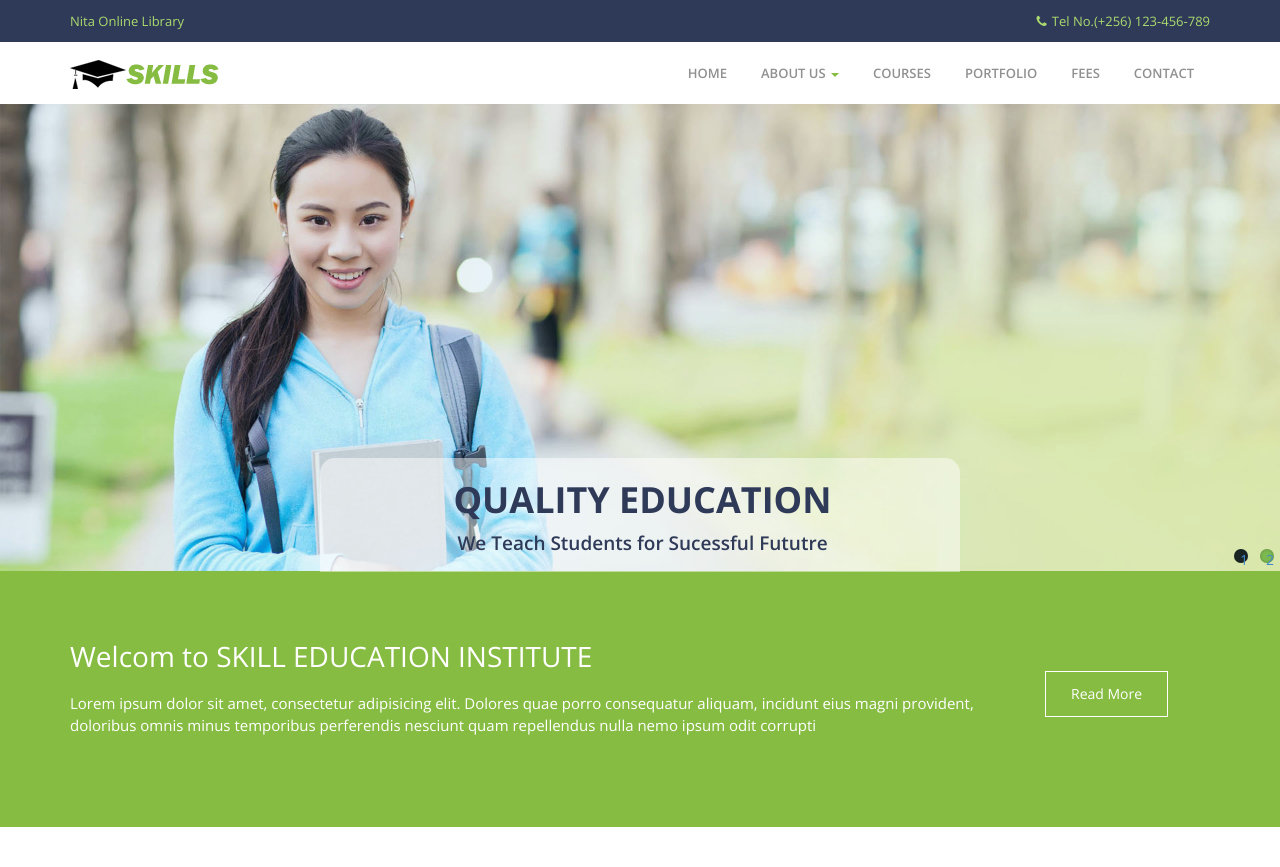
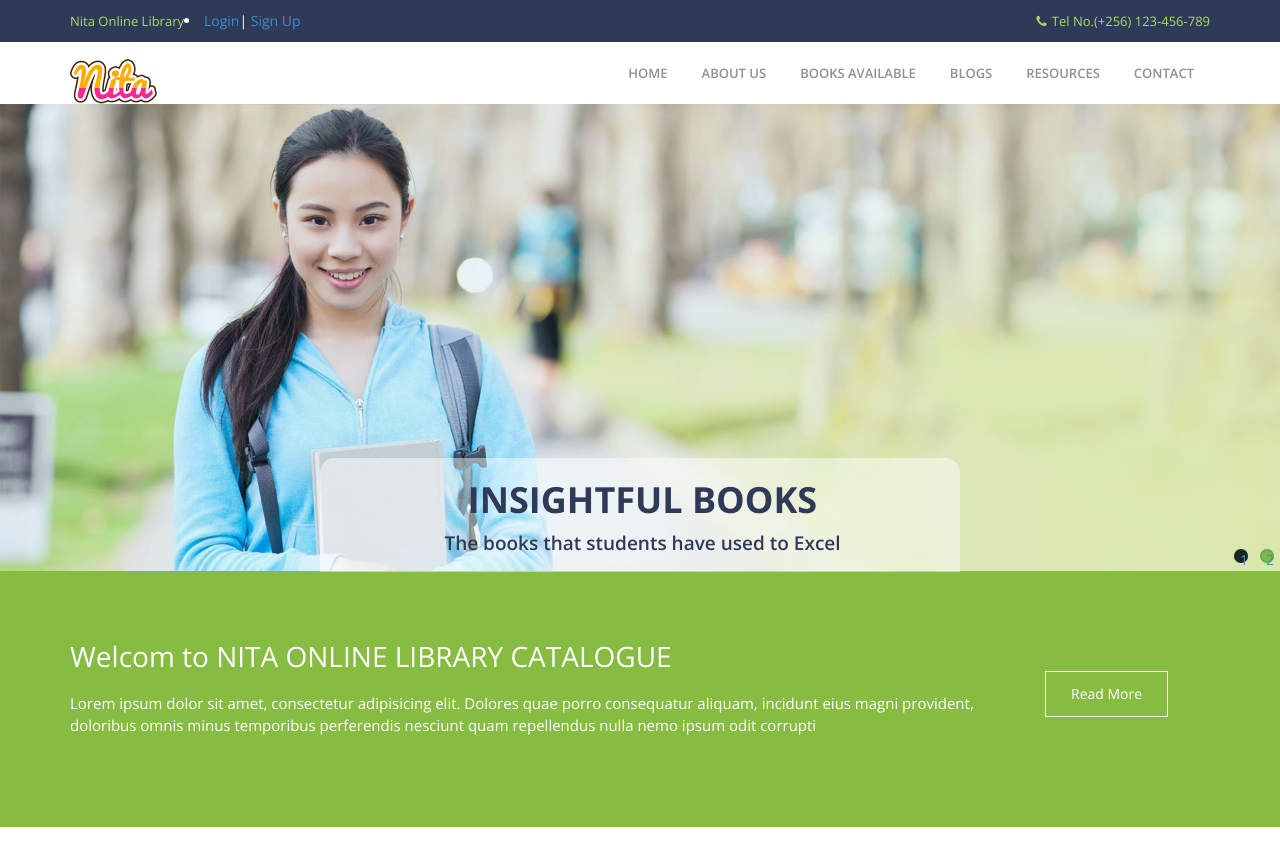
Before and after one commit to Dihfahsih1/library, a Django app: template templates/main-page/index.html in a window 1280 px wide. Shown: the top 867 px of the page. Run offline with Django 4.2, Linux system fonts and the light colour scheme; the template is opened without the code that fills it, so the values that code supplies are empty; some libraries are stand-ins or nearby versions.

```diff
--- a/Profile/models.py
+++ b/Profile/models.py
@@ -19,7 +19,7 @@ class User(AbstractUser):
   telephone = models.CharField(max_length=200, null=True, blank=True)
   address = models.CharField(max_length=200, null=True, blank=True)
   birth_date = models.DateField(blank=True, null=True)
-  course = models.IntegerField(default=0,null=True, blank=True)
+  course = models.CharField(max_length=200,null=True, blank=True)
 
   profile_summary = models.TextField(max_length=2000,blank=True, null=True)
   is_active = models.BooleanField(default=True)
--- a/Profile/urls.py
+++ b/Profile/urls.py
@@ -3,8 +3,6 @@ from django.urls import path, include
 from django.conf import settings
 from django.conf.urls.static import static
 from .views import *
-app_name = "Profile"
-
 urlpatterns = [
   path('student/signup/', student_signup.as_view(), name="student-signup")
 ]
--- a/Profile/views.py
+++ b/Profile/views.py
@@ -19,7 +19,7 @@ from django.db import transaction
 class student_signup(CreateView):
   model = User
   success_message = 'Your Account has been created sucessfully!'
-  success_url = reverse_lazy('Profile:login')
+  success_url = reverse_lazy('login-page')
   template_name = "Student/student_signup.html"
   form_class=StudentSignupForm
 
--- a/lmsApp/views.py
+++ b/lmsApp/views.py
@@ -17,7 +17,7 @@ def context_data(request):
         'system_host' : abs_uri,
         'page_name' : '',
         'page_title' : '',
-        'system_name' : 'Library Management',
+        'system_name' : 'Nita Library Management',
         'topbar' : True,
         'footer' : True,
     }
--- a/templates/main-page--base.html
+++ b/templates/main-page--base.html
@@ -28,6 +28,16 @@
             <div class="col-md-12">
               <p class="pull-left hidden-xs">Nita Online Library</p>
               <p class="pull-right"><i class="fa fa-phone"></i>Tel No.(+256) 123-456-789</p>
+              {% if request.user is authenticated %}
+              <li class="nav-item">
+                <a class="nav-link"  href="{% url 'profile-page' %}"><b>Howdy, {{user.username}}</b></a>
+              </li>
+              {% else %}
+              <li class="nav-item">
+                <a class="nav-link" aria-current="page" href="{% url 'login-page' %}">Login</a>|
+                <a class="nav-link" aria-current="page" href="{% url 'student-signup' %}">Sign Up</a>
+               </li>
+              {% endif %}
             </div>
           </div>
         </div>
@@ -42,24 +52,17 @@
                   <span class="icon-bar"></span>
                   <span class="icon-bar"></span>
               </button>
-              <a class="navbar-brand" href="index.html"><img src="img/logo.png" alt="logo"/></a>
+              <a class="navbar-brand" href="/"><img style="height:100px; margin-top:-20px" src="{% static 'assets/img/logo.png' %}" alt="logo"/></a>
             </div>
             <div class="navbar-collapse collapse ">
               <ul class="nav navbar-nav">
-                <li><a href="index.html">Home</a></li>
-                <li class="dropdown">
-                  <a href="#" data-toggle="dropdown" class="dropdown-toggle">About Us <b class="caret"></b></a>
-                  <ul class="dropdown-menu">
-                    <li><a href="about.html">Our Institute</a></li>
-                    <li><a href="#">Our Team</a></li>
-                    <li><a href="#">News</a></li>
-                    <li><a href="#">Investors</a></li>
-                  </ul>
-                </li>
-                <li><a href="courses.html">Courses</a></li>
-                <li><a href="portfolio.html">Portfolio</a></li>
-                <li><a href="pricing.html">Fees</a></li>
-                <li><a href="contact.html">Contact</a></li>
+                <li><a href="/">Home</a></li>
+                <li><a href="#">About Us </a></li>
+                <li><a href="#">Books Available</a></li>
+                <li><a href="#">Blogs</a></li>
+                <li><a href="#">Resources</a></li>
+                <li><a href="#">Contact</a></li>
+                {% if request.user.is_superuser %}  <li><a href="{% url 'home-page' %}" target="blank">Dashboard</a></li>{% endif %}
               </ul>
             </div>
           </div>
@@ -79,12 +82,12 @@
               <div class="widget">
                 <h5 class="widgetheading">Our Contact</h5>
                 <address>
-                <strong>Medico company Inc</strong><br>
-                JC Main Road, Near Silnile tower<br>
-                Pin-21542 NewYork US.</address>
+                <strong>Nita Studies Inc</strong><br>
+                JC Main Road, Nita tower<br>
+                Kampala Uganda.</address>
                 <p>
-                  <i class="icon-phone"></i> (123) 456-789 - 1255-12584 <br>
-                  <i class="icon-envelope-alt"></i> email@domainname.com
+                  <i class="icon-phone"></i> (256) 751 234 567 <br>
+                  <i class="icon-envelope-alt"></i> support@nita.com
                 </p>
               </div>
             </div>
@@ -92,10 +95,10 @@
               <div class="widget">
                 <h5 class="widgetheading">Quick Links</h5>
                 <ul class="link-list">
-                  <li><a href="#">Latest Events</a></li>
-                  <li><a href="#">Terms and conditions</a></li>
-                  <li><a href="#">Privacy policy</a></li>
-                  <li><a href="#">Career</a></li>
+                  <li><a href="#">Books</a></li>
+                  <li><a href="#">Resources</a></li>
+                  <li><a href="#">Blog</a></li>
+                  <li><a href="#">About us</a></li>
                   <li><a href="#">Contact us</a></li>
                 </ul>
               </div>
@@ -128,7 +131,7 @@
               <div class="col-lg-6">
                 <div class="copyright">
                   <p>
-                    <span>&copy; Name 2016 All right reserved. </span> <a href="https://webthemez.com/tag/free" target="_blank">Free Templates</a> by WebThemez
+                    <span>&copy;2022 Website Developed By. </span> <a href="https://dihfahsih1.github.io/profile/" target="_blank">MUGOYA DIHFAHSIH</a>
                   </p>
                 </div>
               </div>
@@ -145,6 +148,10 @@
           </div>
         </div>
       </footer>
+      <footer class="bg-light text-lg-start">
+
+
+    </footer>
     </div>
     <a href="#" class="scrollup"><i class="fa fa-angle-up active"></i></a>
 
--- a/templates/main-page/about.html
+++ b/templates/main-page/about.html
@@ -12,11 +12,6 @@
 <link href="css/jcarousel.css" rel="stylesheet" />
 <link href="css/flexslider.css" rel="stylesheet" />
 <link href="css/style.css" rel="stylesheet" />
-
-<!-- HTML5 shim, for IE6-8 support of HTML5 elements -->
-<!--[if lt IE 9]>
-      <script src="http://html5shim.googlecode.com/svn/trunk/html5.js"></script>
-    <![endif]-->
 
 </head>
 <body>
--- a/templates/main-page/index.html
+++ b/templates/main-page/index.html
@@ -9,15 +9,15 @@
 					<li>
 						<img src="{% static 'assets/img/slides/1.jpg' %}" alt="" />
 						<div class="flex-caption">
-								<h3>Quality Education</h3>
-								<p>We Teach Students for Sucessful Fututre</p>
+								<h3>Insightful Books</h3>
+								<p>The books that students have used to Excel</p>
 
 						</div>
 					</li>
 					<li>
 						<img src="{% static 'assets/img/slides/2.jpg' %}" alt="" />
 						<div class="flex-caption">
-								<h3>Learn to be Sucessful</h3>
+								<h3>Read to be Sucessful</h3>
 								<p>Lorem ipsum dolo amet, consectetur  provident.</p>
 
 						</div>
@@ -30,7 +30,7 @@
 		<div class="container">
 			<div class="row">
 				<div class="col-md-10 col-sm-9">
-					<h3>Welcom to SKILL EDUCATION INSTITUTE</h3>
+					<h3>Welcom to NITA ONLINE LIBRARY CATALOGUE</h3>
 					<p>Lorem ipsum dolor sit amet, consectetur adipisicing elit. Dolores quae porro consequatur aliquam, incidunt eius magni provident, doloribus omnis minus temporibus perferendis nesciunt quam repellendus nulla nemo ipsum odit corrupti</p>
 				</div>
 				<div class="col-md-2 col-sm-3">
--- a/templates/topNavigation.html
+++ b/templates/topNavigation.html
@@ -56,16 +56,21 @@
                     <li class="nav-item">
                         <a class="nav-link" aria-current="page" href="{% url 'user-page' %}">Users</a>
                     </li>
+
                     {% endif %}
                 </ul>
 
                 <ul class="navbar-nav d-flex flex-row">
                     {% if user.id %}
+
                     <li class="nav-item">
                         <a class="nav-link"  href="{% url 'profile-page' %}"><b>Howdy, {{user.username}}</b></a>
                     </li>
                     <li class="nav-item">
                         <a class="nav-link" aria-current="page" href="{% url 'logout' %}">Logout</a>
+                    </li>
+                    <li class="nav-item">
+                        <a class="nav-link" aria-current="page" href="{% url 'welcome' %}">Website</a>
                     </li>
                     {% else %}
                     <li class="nav-item">
```
Also changed, not shown: templates/Student/student_signup.html (+9 -11 lines), Profile/migrations/0002_alter_user_course.py (added), db.sqlite3, media/media/avatars/prayinghealing.jpg (added), static/assets/img/logo.png.
